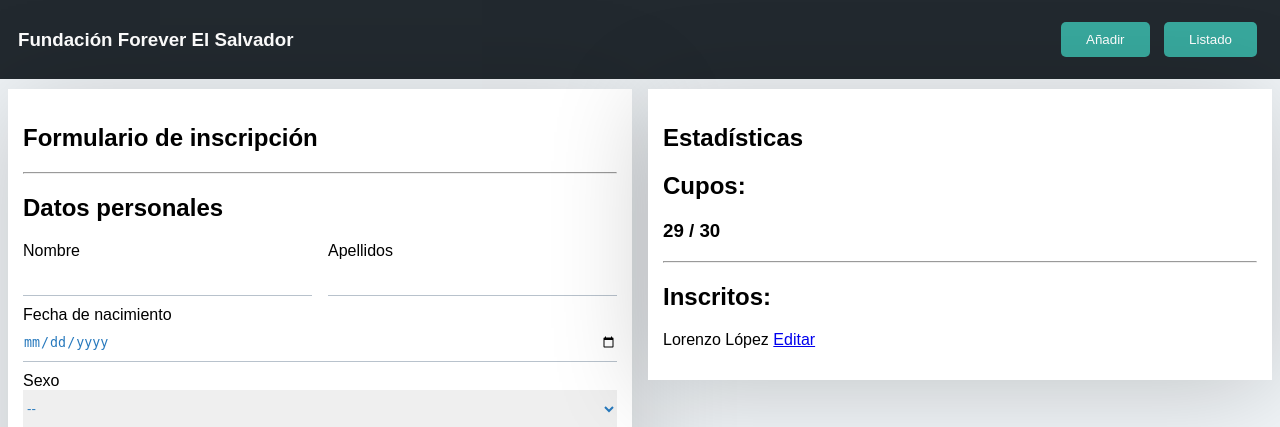
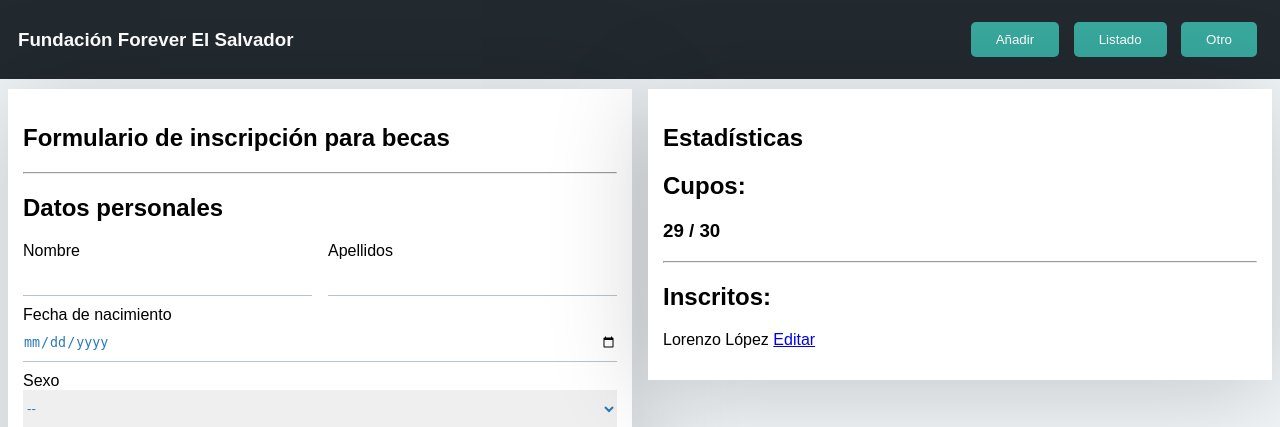
Before and after one commit to miguel7890/readingCourse, a PHP site: page / in a window 1280 px wide. Shown: the top 427 px of the page. Run offline with PHP 8.4, Linux system fonts and the light colour scheme; data comes from the database, SQL or seed files in the repository.

Commit message:
Nuevo cambio (#2)
* Titulo modificado

* Nuevo botón agregado al nav bar

* Cambio en Titulo de formulario

```diff
--- a/index.php
+++ b/index.php
@@ -28,6 +28,7 @@
 			<div class="col-xs-12 col-md-4 center-xs end-md">
 				<a href="index.php"><button class="btn btn-natural">Añadir</button></a>
 				<a href="list.php"><button class="btn btn-natural">Listado</button></a>
+				<a href="list.php"><button class="btn btn-natural">Otro</button></a>
 			</div>
 		</div>
 	</nav>
@@ -37,7 +38,7 @@
 
 			<div class="col-xs-12 col-md-6 space">
 				<div class="box-form">
-					<h1>Formulario de inscripción</h1>
+					<h1>Formulario de inscripción para becas</h1>
 					<hr>
 					<form action="fn/send.php" method="POST">
 						<h2>Datos personales</h2>
```
